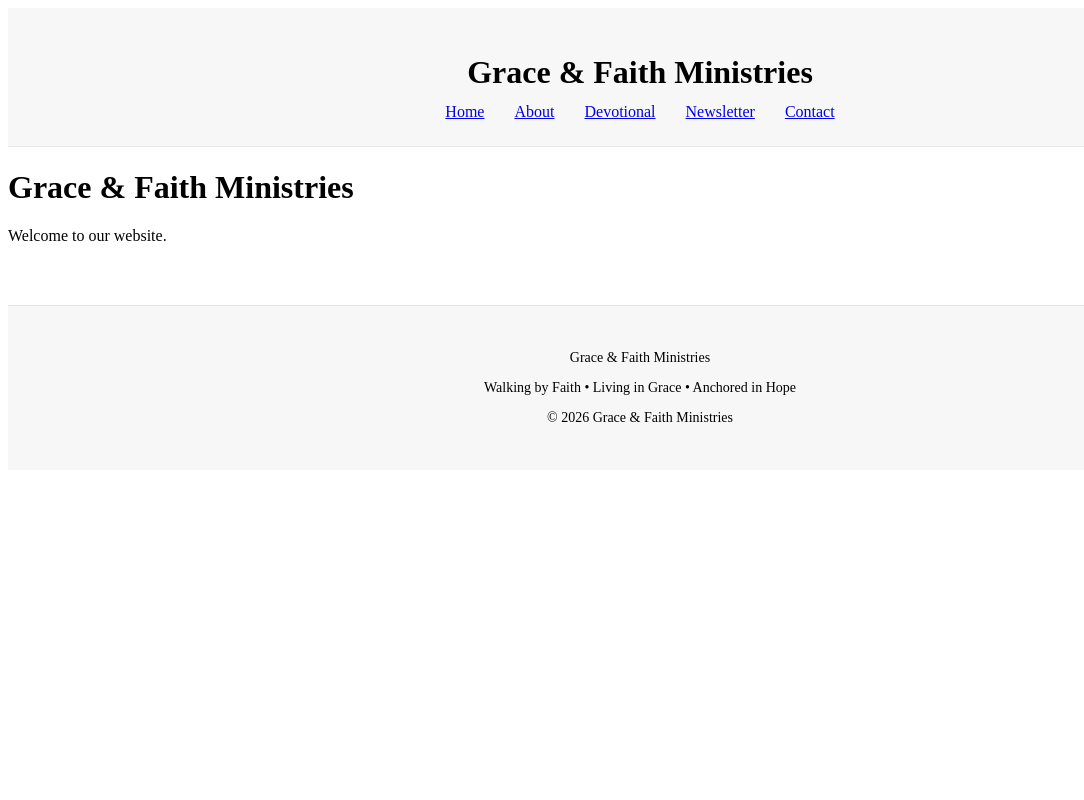
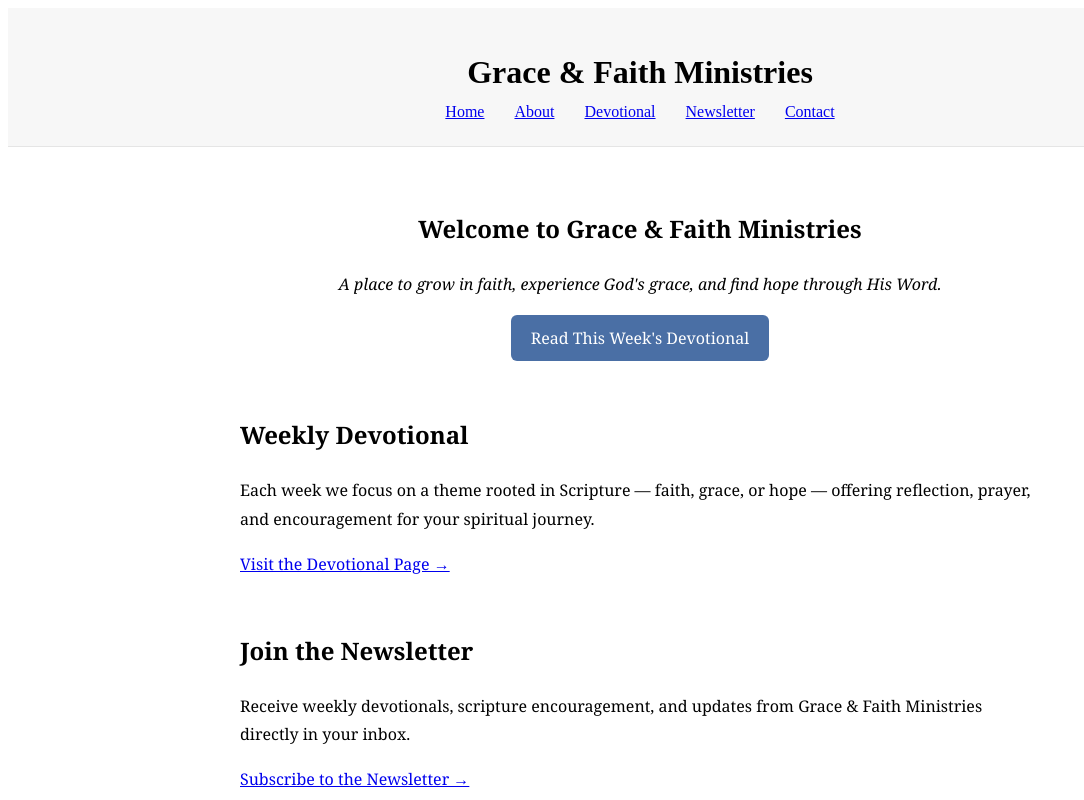
Before and after one commit to luwatt6-del/grace-and-faith, a Next.js app: page / in a window 1280 px wide. Shown: the top 800 px of the page, without its empty margins (0-1084 px from the left). Built offline with nearby package versions, Linux system fonts and the light colour scheme.

Commit message:
Update page.js

```diff
--- a/app/page.js
+++ b/app/page.js
@@ -1,8 +1,92 @@
+import Link from "next/link";
+
 export default function HomePage() {
   return (
-    <div>
-      <h1>Grace & Faith Ministries</h1>
-      <p>Welcome to our website.</p>
+    <div style={styles.container}>
+
+      {/* Welcome Section */}
+      <section style={styles.hero}>
+        <h1>Welcome to Grace & Faith Ministries</h1>
+
+        <p style={styles.tagline}>
+          A place to grow in faith, experience God's grace, and find hope
+          through His Word.
+        </p>
+
+        <Link href="/devotional" style={styles.button}>
+          Read This Week's Devotional
+        </Link>
+      </section>
+
+      {/* Devotional Highlight */}
+      <section style={styles.section}>
+        <h2>Weekly Devotional</h2>
+
+        <p>
+          Each week we focus on a theme rooted in Scripture —
+          faith, grace, or hope — offering reflection, prayer,
+          and encouragement for your spiritual journey.
+        </p>
+
+        <Link href="/devotional">Visit the Devotional Page →</Link>
+      </section>
+
+      {/* Newsletter */}
+      <section style={styles.section}>
+        <h2>Join the Newsletter</h2>
+
+        <p>
+          Receive weekly devotionals, scripture encouragement,
+          and updates from Grace & Faith Ministries directly in your inbox.
+        </p>
+
+        <Link href="/newsletter">Subscribe to the Newsletter →</Link>
+      </section>
+
+      {/* Future Shop */}
+      <section style={styles.section}>
+        <h2>Online Shop (Coming Soon)</h2>
+
+        <p>
+          Soon you will be able to support the ministry through our
+          online shop featuring Christian-inspired items designed to
+          encourage faith and spread hope.
+        </p>
+      </section>
+
     </div>
   );
 }
+
+const styles = {
+  container: {
+    maxWidth: "800px",
+    margin: "0 auto",
+    padding: "40px 20px",
+    lineHeight: "1.8",
+    fontFamily: "Georgia, serif"
+  },
+
+  hero: {
+    textAlign: "center",
+    marginBottom: "60px"
+  },
+
+  tagline: {
+    fontStyle: "italic",
+    marginBottom: "25px"
+  },
+
+  button: {
+    backgroundColor: "#4a6fa5",
+    color: "white",
+    padding: "12px 20px",
+    borderRadius: "6px",
+    textDecoration: "none",
+    fontSize: "16px"
+  },
+
+  section: {
+    marginBottom: "50px"
+  }
+};
```
